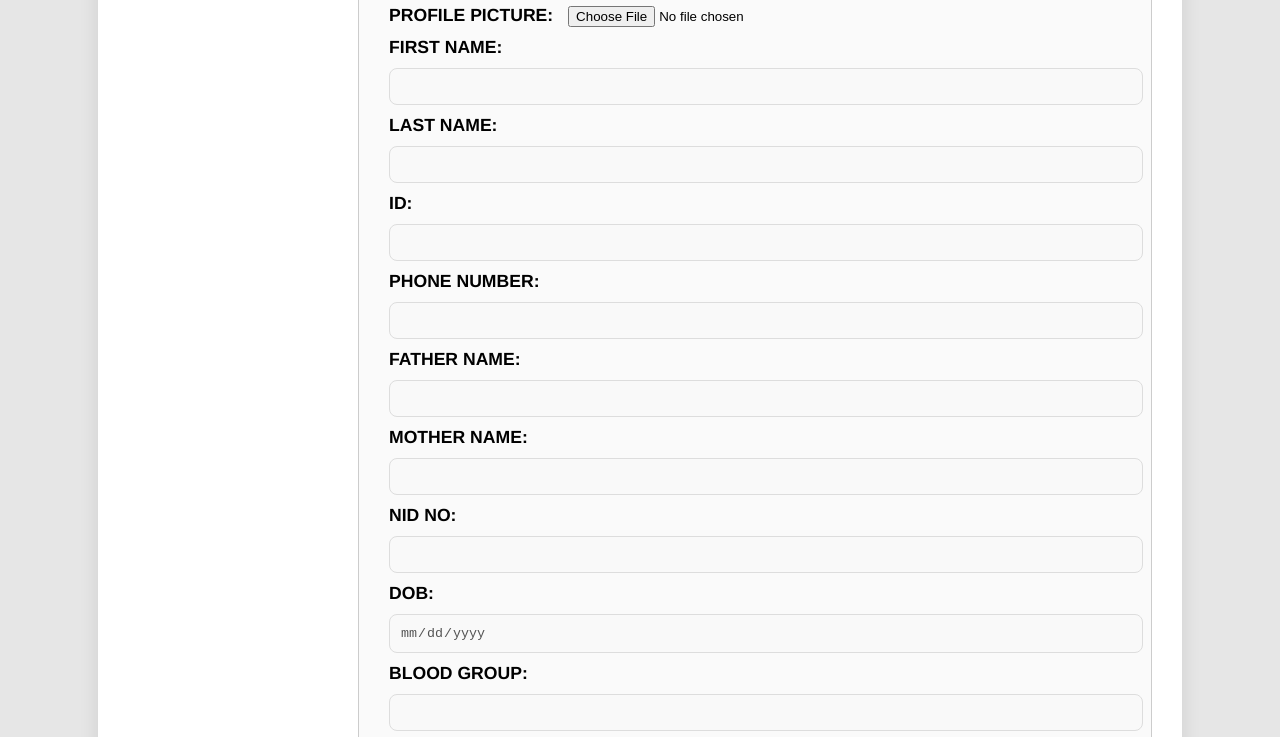
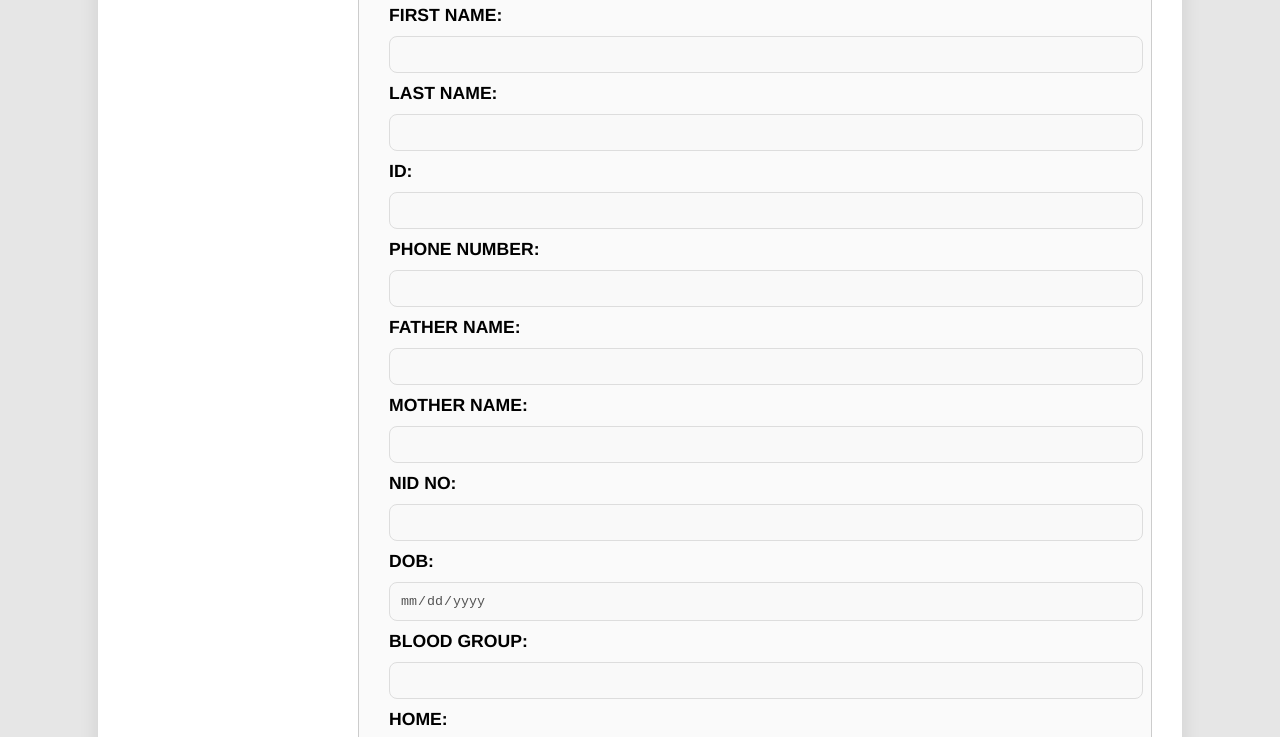
Before and after one commit to Ma-i-sha/Election_Digital, a plain HTML site: page 299/frontend/dashboard.html in a window 1280 px wide. Shown: the part 363-1100 px from the top of the page. Drawn offline with Linux system fonts and the light colour scheme.

Commit message:
Update dashboard.html

```diff
--- a/299/frontend/dashboard.html
+++ b/299/frontend/dashboard.html
@@ -195,9 +195,7 @@
             </div>
 
             <div class="info-content">
-                <label style="font-weight: bold; text-transform: uppercase;">
-                    <strong>PROFILE PICTURE:</strong> <input type="file" id="profile_picture">
-                </label>
+
 
                 <label style="font-weight: bold; text-transform: uppercase;">
                     <strong>FIRST NAME:</strong> <input type="text" id="fname" disabled style="text-transform: uppercase;">
```
